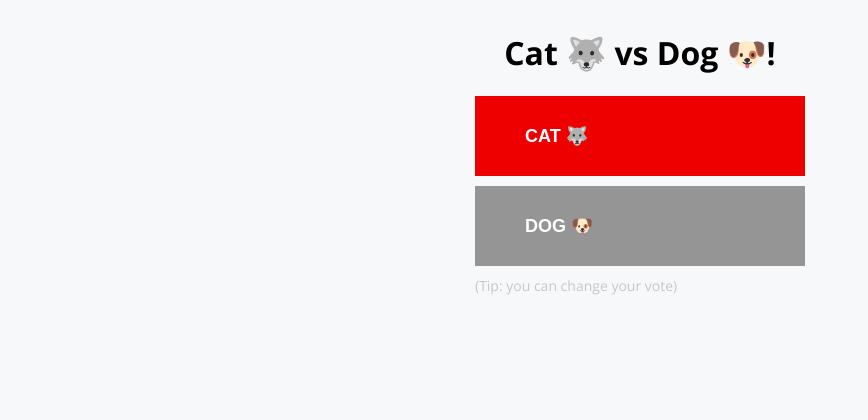
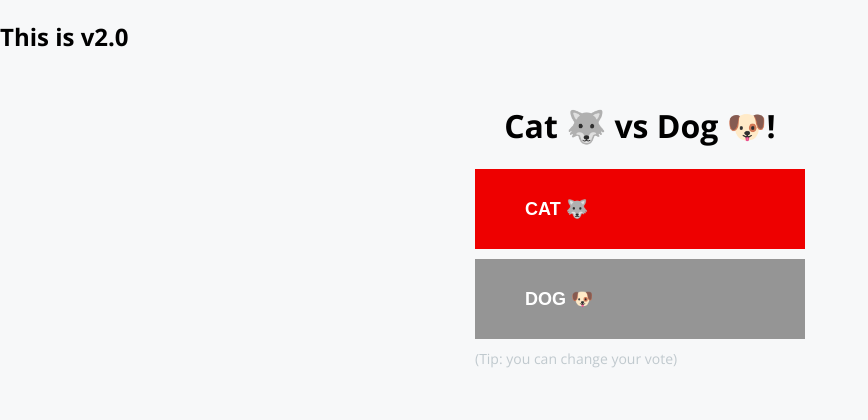
Before and after one commit to openshift-pipelines/vote-ui, a Flask app: page / in a window 1280 px wide. Shown: the top 420 px of the page, without its empty margins (0-868 px from the left). Run offline with Flask 2, Linux system fonts and the light colour scheme; some libraries are stand-ins or nearby versions.

Commit message:
update to v2.0

```diff
--- a/templates/index.html
+++ b/templates/index.html
@@ -11,6 +11,7 @@
     <link rel="stylesheet" href="https://maxcdn.bootstrapcdn.com/font-awesome/4.4.0/css/font-awesome.min.css">
   </head>
   <body>
+    <h2>This is v2.0</h2>
     <div id="content-container">
       <div id="content-container-center">
         <h1>{{option_a}} vs {{option_b}}!</h1>
```
